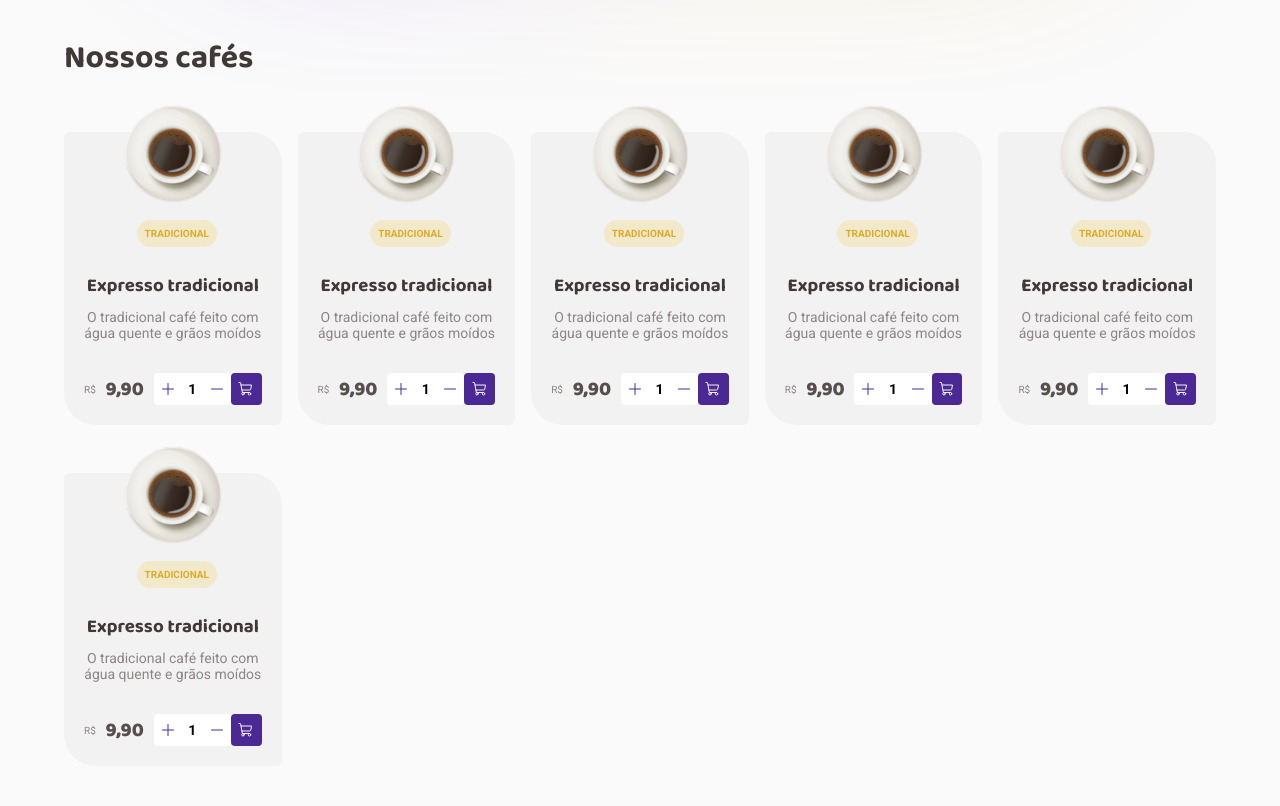
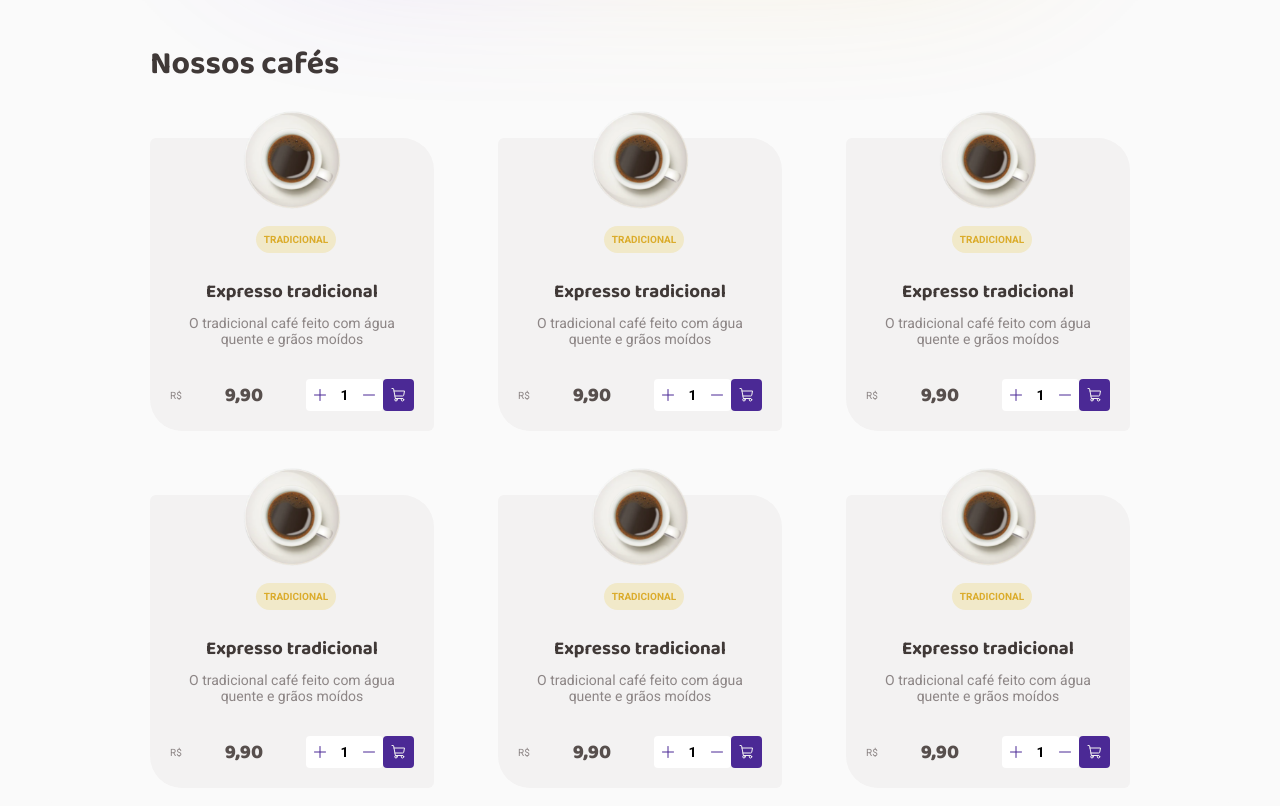
Before and after one commit to Giovani-Silva/coffee-delivery, a React (Vite) app: page / in a window 1280 px wide. Shown: the part 540-1346 px from the top of the page. Built offline with nearby package versions, Linux system fonts and the light colour scheme.

Commit message:
ajustes css list card e alinhamento conteudo

```diff
--- a/src/pages/Home/index.tsx
+++ b/src/pages/Home/index.tsx
@@ -1,12 +1,12 @@
 import { Alarm, Coffee, Package, ShoppingCart } from 'phosphor-react';
 import coffeBanner from '../../assets/coffe-banner.svg';
 import { Stepper } from '../../components/Stepper';
-import { AddCard, Banner, Card, CardBody, CardFooter, CardHeader, Content, IconWrapper, ListCard, ListIcons, Tag } from './styles';
+import { Main, AddCard, Banner, Card, CardBody, CardFooter, CardHeader, Content, IconWrapper, ListCard, ListIcons, Tag } from './styles';
 
 export function Home() {
   const itens = [1, 2, 3, 4, 5, 6];
   return (
-    <main>
+    <Main>
       <Banner>
         <Content>
           <h1>Encontre o café perfeito para qualquer hora do dia</h1>
@@ -69,6 +69,6 @@ export function Home() {
           </Card>
         ))}
       </ListCard>
-    </main>
+    </Main>
   );
 }
--- a/src/pages/Home/styles.ts
+++ b/src/pages/Home/styles.ts
@@ -1,4 +1,9 @@
 import styled from 'styled-components';
+
+export const Main = styled.main`
+  width: min(980px, 100%);
+  margin: 0 auto;
+`;
 
 export const Banner = styled.div`
   margin: 2rem 0 6rem;
@@ -80,8 +85,8 @@ export const IconWrapper = styled.span`
 
 export const ListCard = styled.ul`
   display: grid;
-  gap: 3rem 1rem;
-  grid-template-columns: repeat(auto-fit, minmax(12.5rem, 1fr));
+  gap:4rem;
+  grid-template-columns: repeat(auto-fit, minmax(13rem, 1fr));
   margin-top: 3rem;
 `;
 
```
